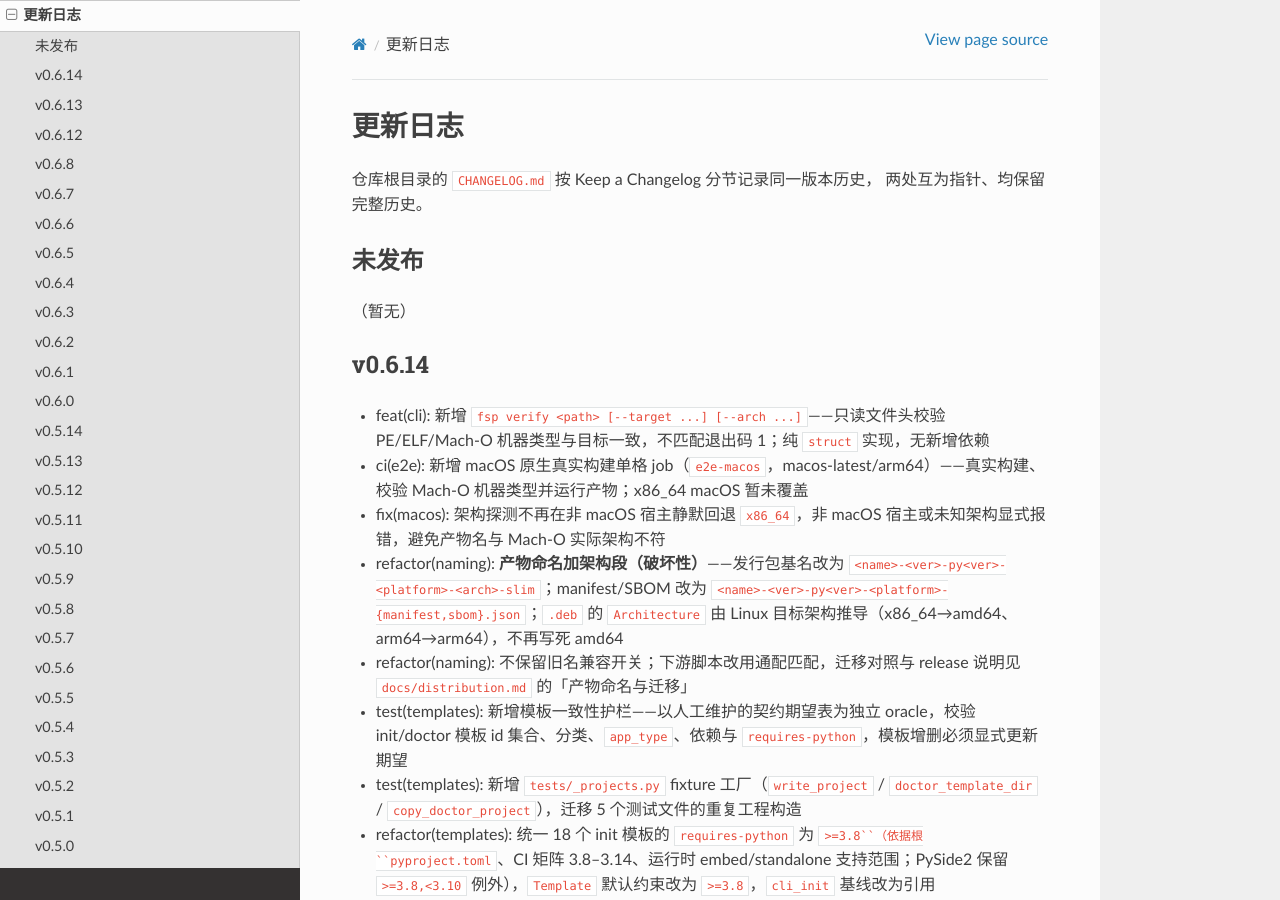
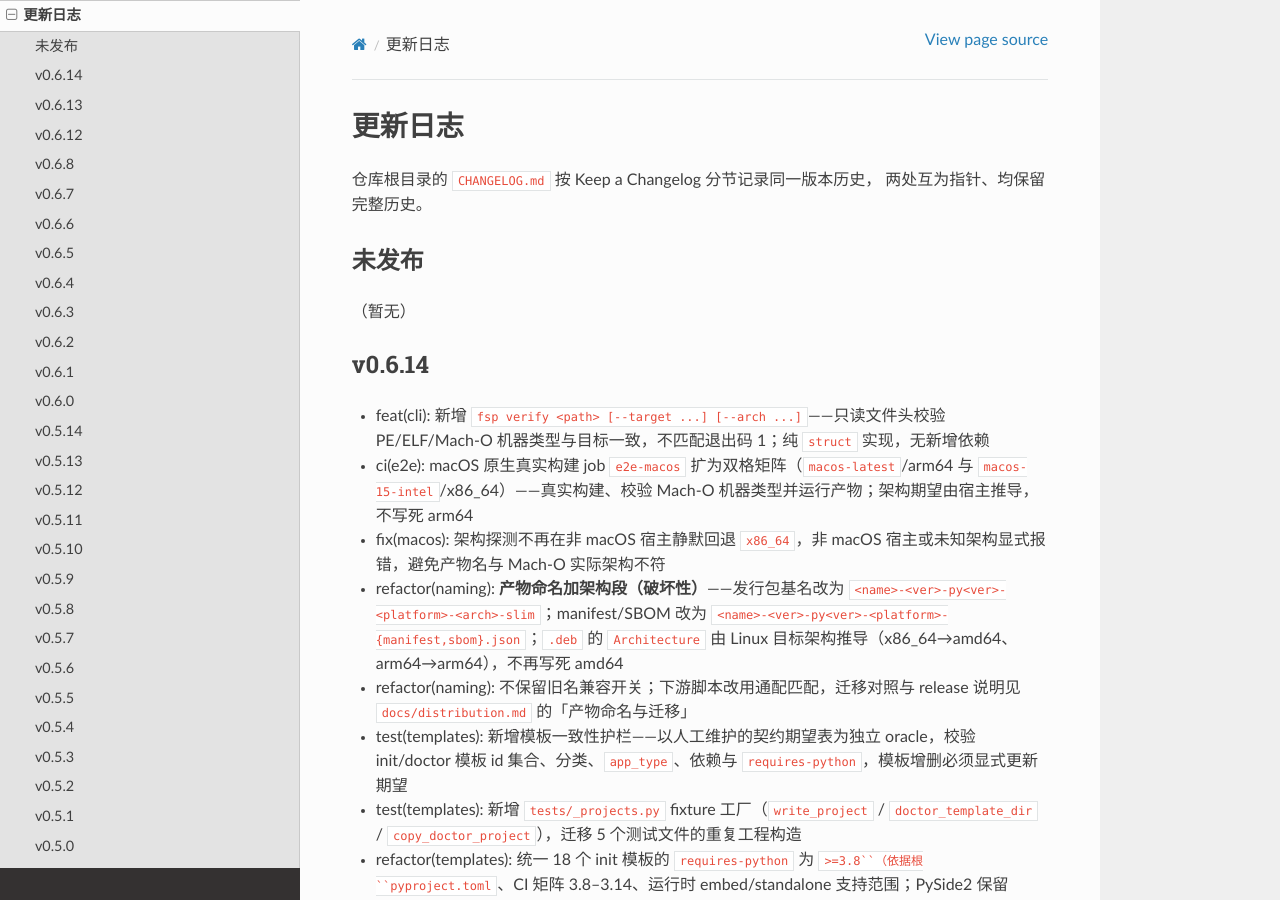
Before and after one commit to gookeryoung/fspack, a Sphinx documentation site: the page built from docs/changelog.rst, in a window 1280 px wide and 900 px high. Built offline with Sphinx 7.4.7 and the Read the Docs theme 3.1.0, drawn with Linux system fonts in a browser that asks for light colours.

Commit message:
docs: 更新 macOS 双架构 CI 覆盖说明（arm64 + x86_64）
- README/发行文档/changelog 由「单格 arm64」改为双格说明
- 分析文档：arm64 标记已验证，x86_64 配置 macos-15-intel（macos-13 已退役），Runner 映射同步

```diff
--- a/docs/changelog.rst
+++ b/docs/changelog.rst
@@ -13,7 +13,7 @@ v0.6.14
 -------
 
 - feat(cli): 新增 ``fsp verify <path> [--target ...] [--arch ...]``——只读文件头校验 PE/ELF/Mach-O 机器类型与目标一致，不匹配退出码 1；纯 ``struct`` 实现，无新增依赖
-- ci(e2e): 新增 macOS 原生真实构建单格 job（``e2e-macos``，macos-latest/arm64）——真实构建、校验 Mach-O 机器类型并运行产物；x86_64 macOS 暂未覆盖
+- ci(e2e): macOS 原生真实构建 job ``e2e-macos`` 扩为双格矩阵（``macos-latest``/arm64 与 ``macos-15-intel``/x86_64）——真实构建、校验 Mach-O 机器类型并运行产物；架构期望由宿主推导，不写死 arm64
 - fix(macos): 架构探测不再在非 macOS 宿主静默回退 ``x86_64``，非 macOS 宿主或未知架构显式报错，避免产物名与 Mach-O 实际架构不符
 - refactor(naming): **产物命名加架构段（破坏性）**——发行包基名改为 ``<name>-<ver>-py<ver>-<platform>-<arch>-slim``；manifest/SBOM 改为 ``<name>-<ver>-py<ver>-<platform>-{manifest,sbom}.json``；``.deb`` 的 ``Architecture`` 由 Linux 目标架构推导（x86_64→amd64、arm64→arm64），不再写死 amd64
 - refactor(naming): 不保留旧名兼容开关；下游脚本改用通配匹配，迁移对照与 release 说明见 ``docs/distribution.md`` 的「产物命名与迁移」
```
Also changed, not shown: CHANGELOG.md (+1 -1 lines), README.md (+2 -2 lines), docs/analysis/2026-11-13-multi-target-packaging-analysis.md (+5 -5 lines), docs/distribution.md (+1 -1 lines).
